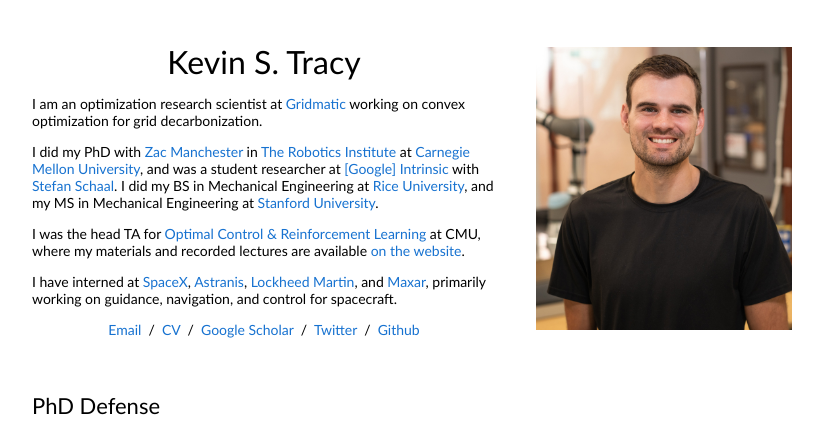
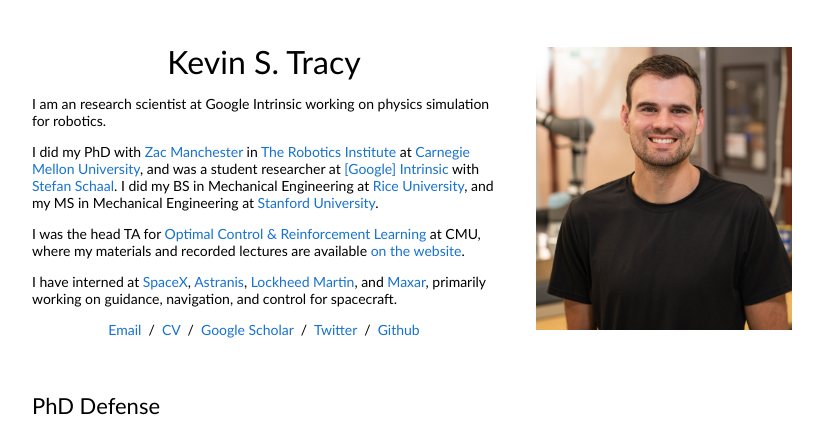
Before and after one commit to kevin-tracy/kevin-tracy.github.io, a plain HTML site: page index.html in a window 1280 px wide. Shown: the top 430 px of the page, without its empty margins (228-1051 px from the left). Drawn offline with Linux system fonts and the light colour scheme.

Commit message:
update title

```diff
--- a/index.html
+++ b/index.html
@@ -22,8 +22,7 @@
                 <name>Kevin S. Tracy</name>
               </p>
               <p>
-                I am an optimization research scientist at <a href="https://www.gridmatic.com">Gridmatic</a> working on convex optimization for grid decarbonization.
-
+                I am an research scientist at Google Intrinsic working on physics simulation for robotics.
                 </p>
               <p>
 
```
